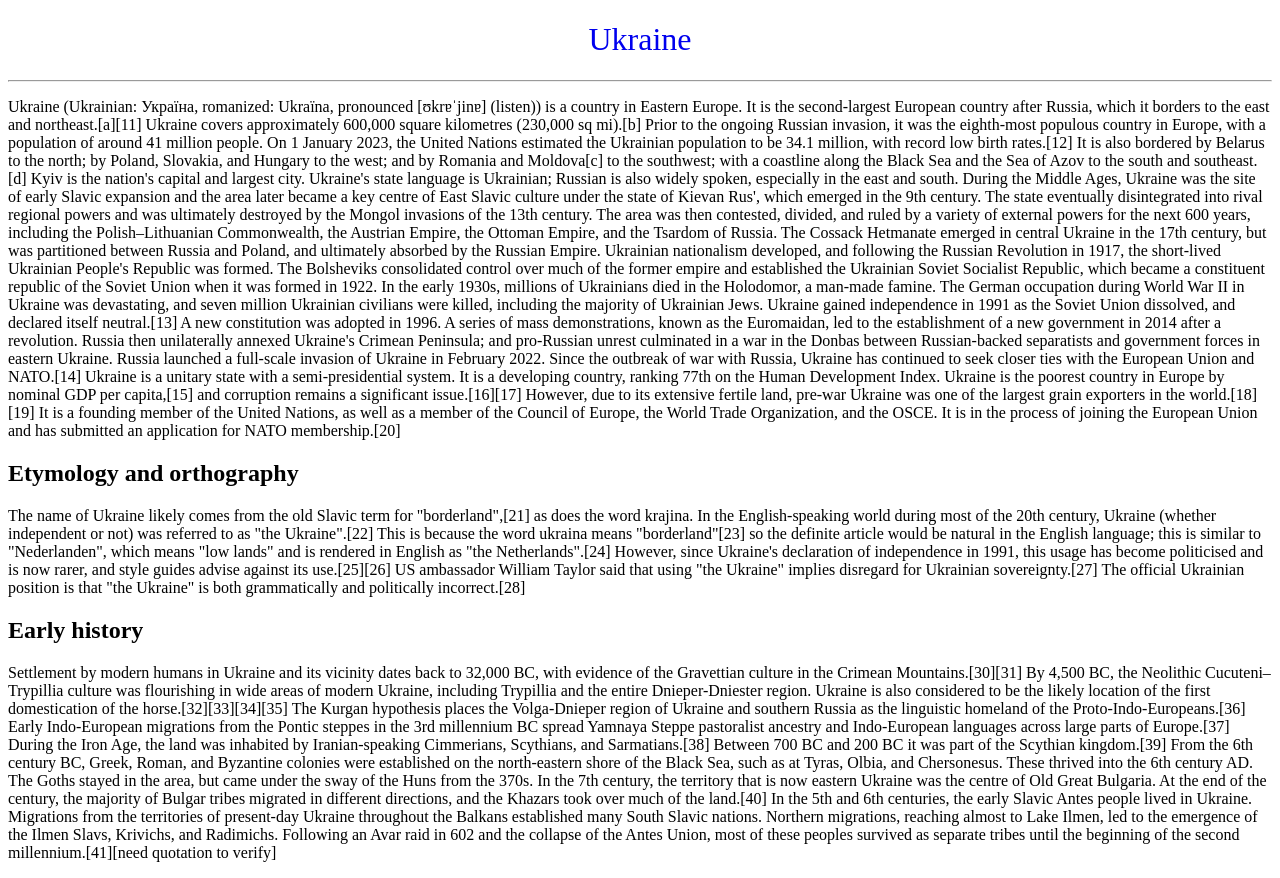
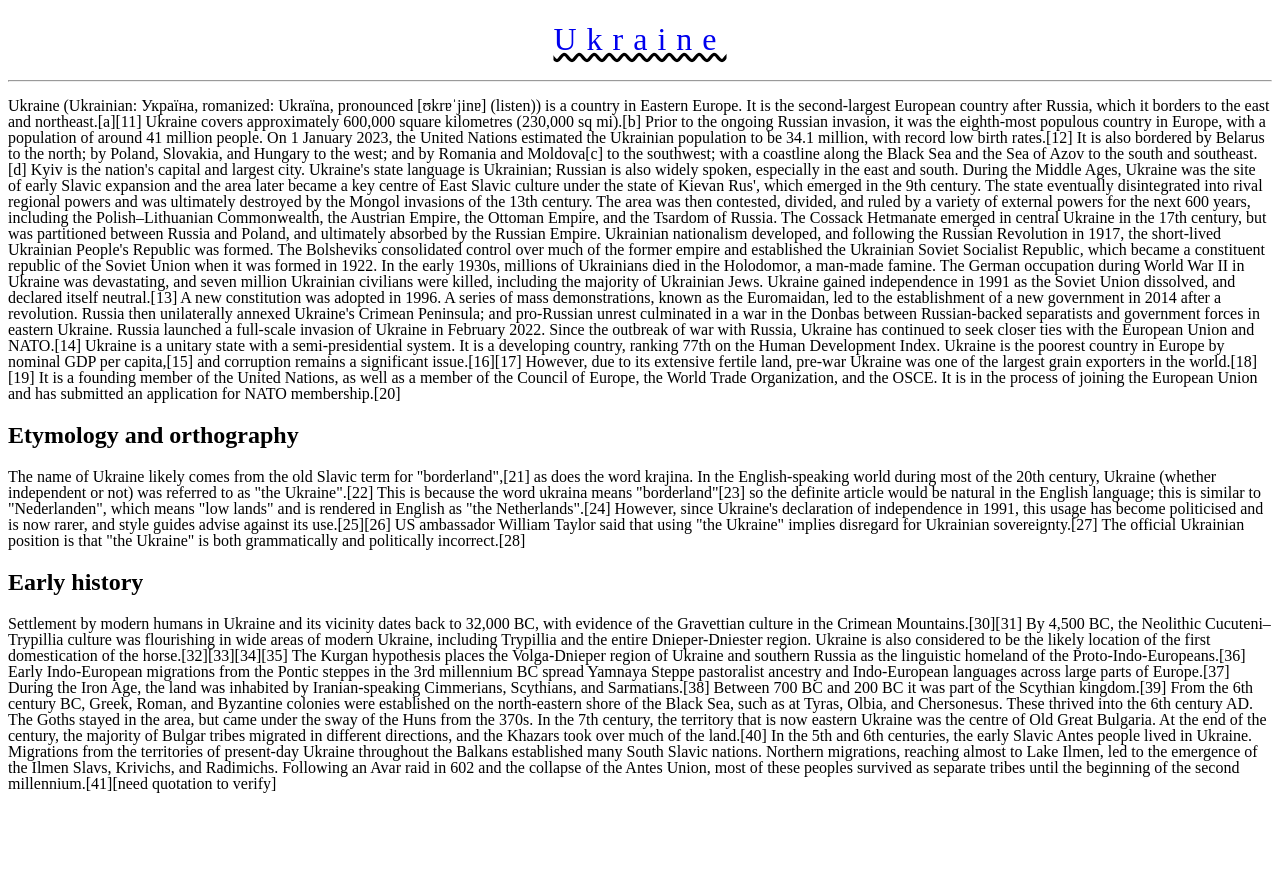
Before and after one commit to katerynaavetisyan/Web-Dev, a plain HTML site: page Section_6_css/Ukraine.html in a window 1280 px wide. After the commit the page ends 808 px from the top, so only its background shows below. Drawn offline with Linux system fonts and the light colour scheme.

```diff
--- a/Section_6_css/ua.css
+++ b/Section_6_css/ua.css
@@ -1,8 +1,14 @@
 h1 {
     text-align: center;
     font-weight: 400;
+    text-decoration: underline wavy;
+    letter-spacing: 10px;
 }
 
 a {
     text-decoration: none;
 }
+
+p {
+    line-height: 1;
+}
```
